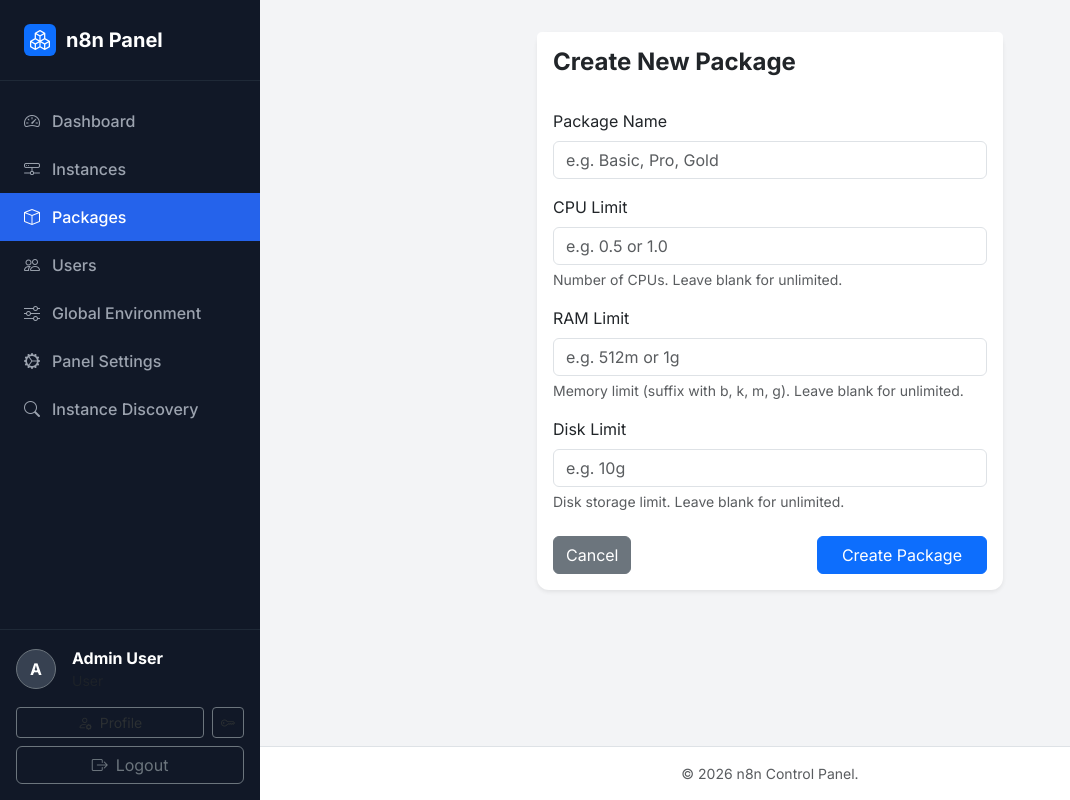
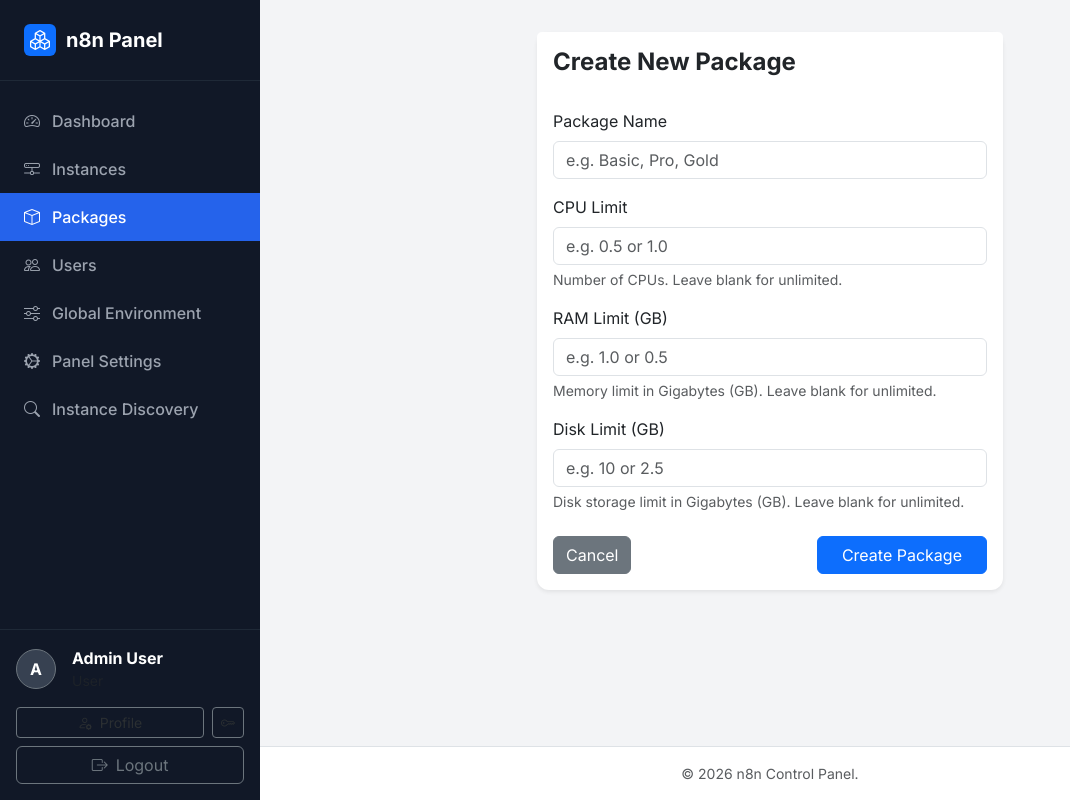
Before and after one commit to TheRabbiRifat/n8n-panel, a Laravel app: page /packages/create in a window 1280 px wide. Shown: the whole page, without its empty margins (0-1070 px from the left). Run offline with Laravel 12, Linux system fonts and the light colour scheme; a user stored in the database is signed in; data comes from the database, SQL or seed files in the repository; some libraries are stand-ins or nearby versions.

Commit message:
feat: update package resources to support Float GB
- Update PackageController to validate ram_limit and disk_limit as numeric.
- Update package create/edit views to accept float inputs and label as GB.
- Update DockerService to convert RAM float input to 'g' suffix for Docker.
- Allow CPU, RAM, and Storage to be maintained by package amount as requested.

```diff
--- a/app/Http/Controllers/PackageController.php
+++ b/app/Http/Controllers/PackageController.php
@@ -32,8 +32,8 @@ class PackageController extends Controller
         $request->validate([
             'name' => 'required|string|max:255',
             'cpu_limit' => 'nullable|numeric|min:0.1',
-            'ram_limit' => 'nullable|string', // e.g. 512m, 1g
-            'disk_limit' => 'nullable|string', // e.g. 10g
+            'ram_limit' => 'nullable|numeric|min:0.1', // GB
+            'disk_limit' => 'nullable|numeric|min:0.1', // GB
         ]);
 
         Package::create([
@@ -67,8 +67,8 @@ class PackageController extends Controller
         $request->validate([
             'name' => 'required|string|max:255',
             'cpu_limit' => 'nullable|numeric|min:0.1',
-            'ram_limit' => 'nullable|string',
-            'disk_limit' => 'nullable|string',
+            'ram_limit' => 'nullable|numeric|min:0.1',
+            'disk_limit' => 'nullable|numeric|min:0.1',
         ]);
 
         $package->update([
--- a/resources/views/packages/create.blade.php
+++ b/resources/views/packages/create.blade.php
@@ -23,15 +23,15 @@
                     </div>
 
                     <div class="mb-3">
-                        <label for="ram_limit" class="form-label">RAM Limit</label>
-                        <input type="text" class="form-control" id="ram_limit" name="ram_limit" placeholder="e.g. 512m or 1g" value="{{ old('ram_limit') }}">
-                        <div class="form-text">Memory limit (suffix with b, k, m, g). Leave blank for unlimited.</div>
+                        <label for="ram_limit" class="form-label">RAM Limit (GB)</label>
+                        <input type="number" step="0.1" class="form-control" id="ram_limit" name="ram_limit" placeholder="e.g. 1.0 or 0.5" value="{{ old('ram_limit') }}">
+                        <div class="form-text">Memory limit in Gigabytes (GB). Leave blank for unlimited.</div>
                     </div>
 
                     <div class="mb-3">
-                        <label for="disk_limit" class="form-label">Disk Limit</label>
-                        <input type="text" class="form-control" id="disk_limit" name="disk_limit" placeholder="e.g. 10g" value="{{ old('disk_limit') }}">
-                        <div class="form-text">Disk storage limit. Leave blank for unlimited.</div>
+                        <label for="disk_limit" class="form-label">Disk Limit (GB)</label>
+                        <input type="number" step="0.1" class="form-control" id="disk_limit" name="disk_limit" placeholder="e.g. 10 or 2.5" value="{{ old('disk_limit') }}">
+                        <div class="form-text">Disk storage limit in Gigabytes (GB). Leave blank for unlimited.</div>
                     </div>
 
                     <div class="d-flex justify-content-between mt-4">
```
Also changed, not shown: app/Services/DockerService.php (+8 -1 lines), resources/views/packages/edit.blade.php (+6 -6 lines).
